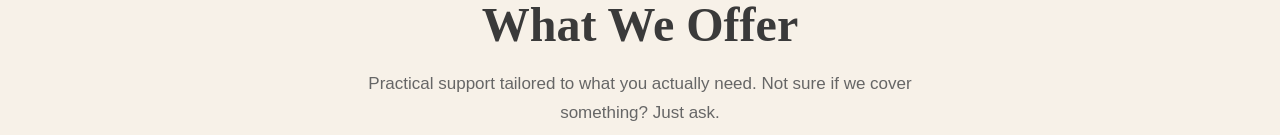
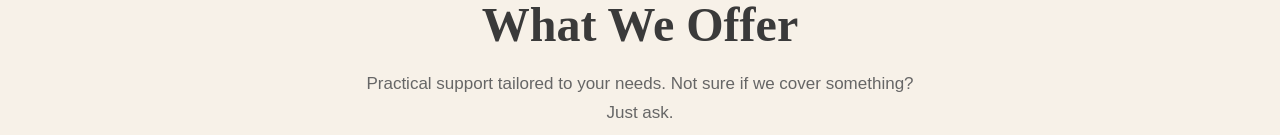
Before and after one commit to GoodCompanySCS/goodcompany-scs, a Next.js app: page / in a window 1280 px wide. Shown: the part 665-800 px from the top of the page. Built offline with nearby package versions, Linux system fonts and the light colour scheme.

Commit message:
Update page.tsx

```diff
--- a/app/page.tsx
+++ b/app/page.tsx
@@ -71,7 +71,7 @@ export default function Home() {
         <div className="container-max">
           <h2 className="mb-4 text-center">What We Offer</h2>
           <p className="text-center text-lg mb-12 max-w-xl mx-auto" style={{ color: '#666' }}>
-            Practical support tailored to what you actually need. Not sure if we cover something? Just ask.
+            Practical support tailored to your needs. Not sure if we cover something? Just ask.
           </p>
           <div className="grid grid-cols-1 md:grid-cols-3 gap-4 mb-12">
             {[
```
